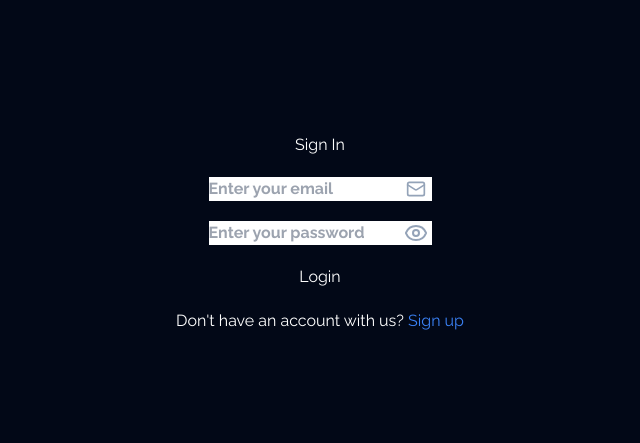
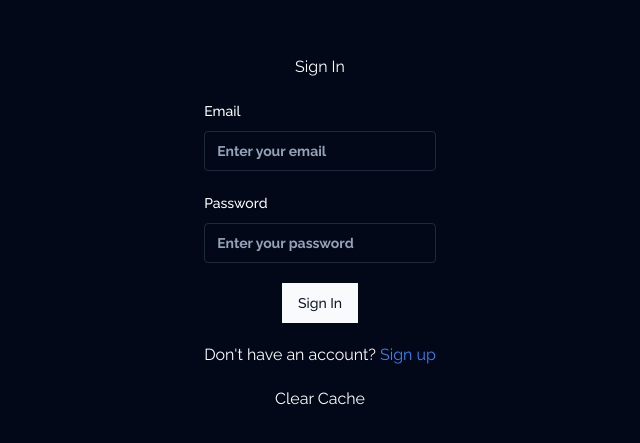
Before and after one commit to AxApoCalypsExE/animace_revamp, a Next.js app: page /sign-in in a window 1280 px wide. Shown: the part 167-610 px from the top of the page, without its empty margins (320-960 px from the left). Built offline with nearby package versions, Linux system fonts and the light colour scheme; no server answers.

Commit message:
Rebuilt signin and signup :')

```diff
--- a/app/(auth)/sign-in/page.tsx
+++ b/app/(auth)/sign-in/page.tsx
@@ -1,146 +1,132 @@
 "use client";
 
-import { account } from "@/app/appwrite";
 import { zodResolver } from "@hookform/resolvers/zod";
-import React, { useEffect, useState } from "react";
-import { SubmitHandler, useForm } from "react-hook-form";
+import React, { useState } from "react";
+import { useForm } from "react-hook-form";
 import { z } from "zod";
 import Link from "next/link";
-import { AppwriteException, Models } from "appwrite";
-import { Eye, EyeOff, Mail } from "lucide-react";
+import {
+  Form,
+  FormControl,
+  FormField,
+  FormItem,
+  FormLabel,
+} from "@/components/ui/form";
+import { Input } from "@/components/ui/input";
+import { Button } from "@/components/ui/button";
+import { account } from "@/app/appwrite";
 import { useRouter } from "next/navigation";
-
-type SchemaType = z.infer<typeof authSchema>;
-type UserType = Models.User<Models.Preferences> | null;
+import ClearCacheButton from "@/components/ClearCache";
 
 const authSchema = z.object({
   email: z.string().email({ message: "Invalid email address" }),
-  password: z
-    .string()
-    .min(8, { message: "Password must be at least 8 characters long" })
-    .regex(/[a-z]/, {
-      message: "Password must contain at least one lowercase letter",
-    })
-    .regex(/[A-Z]/, {
-      message: "Password must contain at least one uppercase letter",
-    })
-    .regex(/[0-9]/, { message: "Password must contain at least one number" })
-    .regex(/[@$!%*?&#]/, {
-      message: "Password must contain at least one special character",
-    }),
+  password: z.string().min(8, { message: "Password must be at least 8 characters long" }),
 });
 
 export default function SignIn() {
   const router = useRouter();
-
-  const [user, setUser] = useState<null | UserType>(null);
-  const [loading, setLoading] = useState(true);
   const [showPassword, setShowPassword] = useState(false);
   const [error, setError] = useState<string | null>(null);
 
+  const form = useForm<z.infer<typeof authSchema>>({
+    resolver: zodResolver(authSchema),
+    defaultValues: {
+      email: "",
+      password: "",
+    },
+  });
+
   const {
-    register,
     handleSubmit,
     formState: { errors },
-  } = useForm<SchemaType>({
-    resolver: zodResolver(authSchema),
-  });
+  } = form;
 
-  async function signIn(data: { email: string; password: string }) {
+  const login = async (data: z.infer<typeof authSchema>) => {
+    const { email, password } = data;
     try {
-      const response = await account.createSession(data.email, data.password);
-      console.log("Sign-in response:", response);
-      return response;
+      await account.createEmailPasswordSession(email, password);
+      router.push("/anilist-signin");
     } catch (error) {
-      console.error("Sign-in error:", error);
-      throw error;
-    }
-  }
-
-  const onSubmit: SubmitHandler<SchemaType> = async (data) => {
-    try {
-      setError(null);
-      const response = await signIn(data);
-
-      if (response) {
-        const loggedInUser = await account.get();
-        setUser(loggedInUser);
-        localStorage.setItem("user", JSON.stringify(loggedInUser));
-        localStorage.setItem("userId", loggedInUser.$id);
-        router.push("/");
-      }
-    } catch (error) {
-      if (error instanceof AppwriteException) {
-        if (error.code === 401) {
-          setError("Invalid credentials. Please check the email and password.");
-        } else {
-          setError(error.message);
-        }
-      } else {
-        setError("Invalid credentials. Please check the email and password.");
-      }
-      console.log(error);
+      console.error(error);
+      setError("Failed to sign in. Please check your email and password.");
     }
   };
-
-  if (user) router.push("/");
 
   return (
     <section className="flex min-h-screen flex-col items-center justify-center p-24 gap-5">
       <h1>Sign In</h1>
+      <Form {...form}>
         <form
-        onSubmit={handleSubmit(onSubmit)}
+          onSubmit={handleSubmit(login)}
           className="flex flex-col gap-5 max-w-sm"
         >
-        <div className="relative w-full">
-          <input
+          <div className="relative">
+            <FormField
+              control={form.control}
+              name="email"
+              render={({ field }) => (
+                <FormItem>
+                  <FormLabel>Email</FormLabel>
+                  <FormControl>
+                    <Input
+                      placeholder="Enter your email"
+                      className="pr-8 relative"
                       type="email"
-            placeholder="Enter your email"
-            {...register("email")}
-            className="pr-8 relative"
+                      {...field}
                     />
-          <Mail className="text-muted-foreground absolute inset-y-0 right-0.5 leading-5 pr-1" />
+                  </FormControl>
+                </FormItem>
+              )}
+            />
             {errors.email && (
               <span className="absolute -bottom-4 text-red-500 left-0 text-[8px]">
                 {errors.email.message}
               </span>
             )}
           </div>
-        <div className="relative w-full">
-          <input
+
+          <div className="relative">
+            <FormField
+              control={form.control}
+              name="password"
+              render={({ field }) => (
+                <FormItem>
+                  <FormLabel>Password</FormLabel>
+                  <FormControl>
+                    <Input
+                      placeholder="Enter your password"
+                      className="pr-8 relative"
                       type={showPassword ? "text" : "password"}
-            placeholder="Enter your password"
-            {...register("password")}
-            className="pr-8 relative"
+                      {...field}
                     />
-          <button
-            type="button"
-            onClick={() => setShowPassword(!showPassword)}
-            className="absolute inset-y-0 right-0 pr-1 flex items-center text-muted-foreground text-sm leading-5"
-          >
-            {showPassword ? <EyeOff /> : <Eye />}
-          </button>
+                  </FormControl>
+                </FormItem>
+              )}
+            />
             {errors.password && (
               <span className="absolute -bottom-4 text-red-500 left-0 text-[8px]">
                 {errors.password.message}
               </span>
             )}
           </div>
+
           <div className="flex gap-5 relative justify-center">
-          <button type="submit">Login</button>
+            <Button type="submit">Sign In</Button>
             {error && (
               <div className="absolute -bottom-4 text-red-500 left-0 text-[8px]">
                 {error}
               </div>
             )}
           </div>
-      </form>
           <p>
-        Don&apos;t have an account with us?{" "}
+            Don't have an account?{" "}
             <Link href="/sign-up" className="text-blue-500">
               Sign up
             </Link>
           </p>
+        </form>
+      </Form>
+      <ClearCacheButton />
     </section>
   );
 }
--- a/app/(auth)/sign-up/page.tsx
+++ b/app/(auth)/sign-up/page.tsx
@@ -17,6 +17,7 @@ import { Button } from "@/components/ui/button";
 import { account, databases, ID } from "@/app/appwrite";
 import { Models } from "appwrite";
 import { useRouter } from "next/navigation";
+import ClearCacheButton from "@/components/ClearCache";
 
 const authSchema = z.object({
   name: z.string().min(1, { message: "Username is required" }),
@@ -179,9 +180,7 @@ export default function SignUp() {
           </p>
         </form>
       </Form>
-      <button onClick={logout}>
-        Logout
-      </button>
+      <ClearCacheButton />
     </section>
   );
 }
--- a/app/(root)/layout.tsx
+++ b/app/(root)/layout.tsx
@@ -1,24 +1,39 @@
-import React from "react";
+"use client";
+
+import React, { useEffect } from "react";
 import Navbar from "@/components/Navbar";
 import { getLoggedInUser } from "../appwrite";
-import { redirect } from "next/navigation";
-import { UserProvider } from "@/lib/UserContext";
+import { useRouter } from "next/navigation";
 
-export default async function RootLayout({
+export default function RootLayout({
   children,
 }: {
   children: React.ReactNode;
 }) {
-  const user = await getLoggedInUser();
+  const router = useRouter();
 
-  if (!user) redirect("/sign-up");
+  useEffect(() => {
+    const getUser = async () => {
+      try {
+        const user = await getLoggedInUser();
+        if (user) {
+          console.log(`User logged in: ${user}`);
+          router.push("/");
+        } else {
+          router.push("/sign-up");
+        }
+      } catch (error) {
+        console.error(error);
+      }
+    };
 
-  redirect("/account");
+    getUser();
+  }, [router]);
 
   return (
-      <main>
-        <Navbar />
-        <div>{children}</div>
-      </main>
+    <main>
+      <Navbar />
+      <div>{children}</div>
+    </main>
   );
 }
--- a/app/appwrite.js
+++ b/app/appwrite.js
@@ -1,21 +1,23 @@
-import { Client, Account, Databases } from 'appwrite';
+import { Client, Account, Databases } from "appwrite";
 
 export const client = new Client();
 
 client
-    .setEndpoint('https://cloud.appwrite.io/v1')
-    .setProject(process.env.NEXT_PUBLIC_APPWRITE_PROJECT);
+  .setEndpoint("https://cloud.appwrite.io/v1")
+  .setProject(process.env.NEXT_PUBLIC_APPWRITE_PROJECT);
 
 export const account = new Account(client);
 export const databases = new Databases(client);
 
-export { ID } from 'appwrite';
+export { ID } from "appwrite";
 
 export async function getLoggedInUser() {
-    try {
-      const { account } = await createSessionClient();
-      return await account.get();
-    } catch (error) {
-      return null;
-    }
+  try {
+    const appUser = await account.get();
+    console.log(appUser);
+    return appUser;
+  } catch (error) {
+    console.log(error);
+    return null;
   }
+}
--- a/components/Navbar.tsx
+++ b/components/Navbar.tsx
@@ -54,7 +54,6 @@ const Navbar = () => {
 
   const handleActive = () => {
     setActive((prevActive) => !prevActive);
-    console.log(active);
   };
 
   const handleFilterChange = (newFilter: string) => {
@@ -182,7 +181,7 @@ const Navbar = () => {
                     <DropdownMenuItem
                       onClick={() => handleFilterChange("title")}
                     >
-                      Title
+                      Anime
                     </DropdownMenuItem>
                     <DropdownMenuItem
                       onClick={() => handleFilterChange("characters")}
```
Also changed, not shown: app/(auth)/auth-redirect/page.tsx (+20 -3 lines), app/(root)/my-list/page.tsx (+4 -4 lines), lib/AnimeModalContext.tsx (+8 -7 lines). Lines whose indentation alone changed are shown as unchanged.
